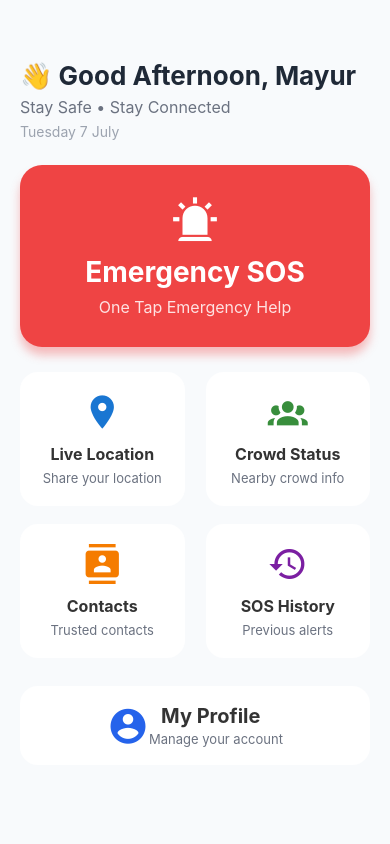
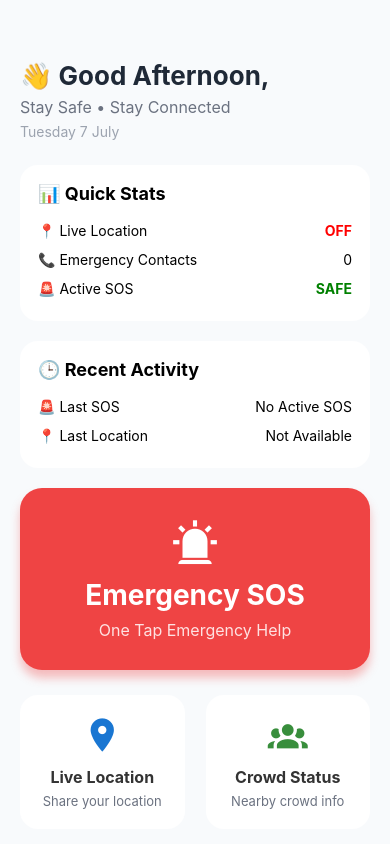
Before and after one commit to mayurwaychol264/CrowdSafetyApp, a React Native app: screen /Home in a window 390 px wide. Built offline with nearby package versions, Linux system fonts and the light colour scheme.

Commit message:
Implemented live dashboard with Firebase stats

```diff
--- a/screens/HomeScreen.js
+++ b/screens/HomeScreen.js
@@ -1,4 +1,5 @@
-import React, { useEffect, useState } from 'react';
+import { useFocusEffect } from '@react-navigation/native';
+import React, { useEffect, useState, useCallback } from 'react';
 
 import {
     View,
@@ -12,12 +13,25 @@ import {
     MaterialIcons,
     MaterialCommunityIcons,
 } from '@expo/vector-icons';
+import { auth, db } from '../firebase/config';
 
+import { doc, getDoc, query, where } from 'firebase/firestore';
+import {
+    collection,
+    getDocs,
+} from 'firebase/firestore';
 export default function HomeScreen({ navigation }) {
 
     const [greeting, setGreeting] = useState('');
     const [today, setToday] = useState('');
-
+    const [userName, setUserName] = useState('');
+    const [contactCount, setContactCount] = useState(0);
+    const [activeSOS, setActiveSOS] = useState(false);
+    const [hasActiveSOS, setHasActiveSOS] = useState
+        (false);
+    const [locationActive, setLocationActive] = useState(false);
+    const [lastSOS, setLastSOS] = useState("No Active SOS");
+    const [lastLocation, setLastLocation] = useState("Not Available");
     useEffect(() => {
         const hour = new Date().getHours();
 
@@ -36,7 +50,83 @@ export default function HomeScreen({ navigation }) {
         });
 
         setToday(date);
+
+        fetchUser();
+
     }, []);
+
+    const fetchUser = async () => {
+
+        const user = auth.currentUser;
+
+        if (!user) return;
+
+        const docSnap = await getDoc(
+            doc(db, "users", user.uid)
+        );
+
+        if (docSnap.exists()) {
+            setUserName(docSnap.data().name);
+        }
+
+    };
+
+
+
+    const fetchDashboardData = async () => {
+
+        const user = auth.currentUser;
+
+        if (!user) return;
+
+        // Emergency Contacts Count
+        const contactsSnapshot = await getDocs(
+            collection(
+                db,
+                "users",
+                user.uid,
+                "emergencyContacts"
+            )
+        );
+
+        setContactCount(contactsSnapshot.size);
+        const sosQuery = query(
+            collection(db, "activeSOS"),
+            where("userId", "==", user.uid)
+        );
+
+        const sosSnapshot = await getDocs(sosQuery);
+
+        setHasActiveSOS(!sosSnapshot.empty);
+
+        const locationDoc = await getDoc(
+            doc(db, "locations", user.uid)
+        );
+
+        setLocationActive(locationDoc.exists());
+
+        if (!sosSnapshot.empty) {
+            setLastSOS("SOS Active");
+        } else {
+            setLastSOS("No Active SOS");
+        }
+
+        if (locationDoc.exists()) {
+            setLastLocation("Available");
+        } else {
+            setLastLocation("Not Available");
+        }
+
+        console.log("Location Docs:", locationSnapshot.size);
+        console.log(locationSnapshot.empty);
+    };
+
+    useFocusEffect(
+        useCallback(() => {
+            fetchDashboardData();
+        }, [])
+    );
+
     return (
         <ScrollView
             style={styles.container}
@@ -44,10 +134,10 @@ export default function HomeScreen({ navigation }) {
         >
 
             <View style={styles.header}>
+
                 <Text style={styles.welcome}>
-                    👋 {greeting}, Mayur
+                    👋 {greeting}, {userName}
                 </Text>
-
                 <Text style={styles.subtitle}>
                     Stay Safe • Stay Connected
                 </Text>
@@ -57,6 +147,63 @@ export default function HomeScreen({ navigation }) {
                 </Text>
             </View>
 
+
+            <View style={styles.statsCard}>
+
+                <Text style={styles.statsTitle}>
+                    📊 Quick Stats
+                </Text>
+                <View style={styles.statRow}>
+                    <Text>📍 Live Location</Text>
+
+                    <Text
+                        style={{
+                            color: locationActive ? "green" : "red",
+                            fontWeight: "bold",
+                        }}
+                    >
+                        {locationActive ? "ACTIVE" : "OFF"}
+                    </Text>
+                </View>
+
+
+                <View style={styles.statRow}>
+                    <Text>📞 Emergency Contacts</Text>
+                    <Text>{contactCount}</Text>
+                </View>
+
+                <View style={styles.statRow}>
+                    <Text>🚨 Active SOS</Text>
+
+                    <Text
+                        style={{
+                            color: hasActiveSOS ? "red" : "green",
+                            fontWeight: "bold",
+                        }}
+                    >
+                        {hasActiveSOS ? "ACTIVE" : "SAFE"}
+                    </Text>
+                </View>
+
+
+
+            </View>
+            <View style={styles.activityCard}>
+
+                <Text style={styles.activityTitle}>
+                    🕒 Recent Activity
+                </Text>
+
+                <View style={styles.statRow}>
+                    <Text>🚨 Last SOS</Text>
+                    <Text>{lastSOS}</Text>
+                </View>
+
+                <View style={styles.statRow}>
+                    <Text>📍 Last Location</Text>
+                    <Text>{lastLocation}</Text>
+                </View>
+            </View>
             <TouchableOpacity
                 style={styles.sosCard}
                 onPress={() => navigation.navigate('SOS')}
@@ -187,6 +334,20 @@ const styles = StyleSheet.create({
         paddingTop: 40,
     },
 
+
+    activityCard: {
+        backgroundColor: "#fff",
+        borderRadius: 18,
+        padding: 18,
+        marginBottom: 20,
+        elevation: 4,
+    },
+
+    activityTitle: {
+        fontSize: 18,
+        fontWeight: "bold",
+        marginBottom: 12,
+    },
     header: {
         marginTop: 20,
         marginBottom: 25,
@@ -297,4 +458,24 @@ const styles = StyleSheet.create({
         color: '#6B7280',
         marginTop: 3,
     },
+
+    statsCard: {
+        backgroundColor: "#fff",
+        borderRadius: 18,
+        padding: 18,
+        marginBottom: 20,
+        elevation: 4,
+    },
+
+    statsTitle: {
+        fontSize: 18,
+        fontWeight: "bold",
+        marginBottom: 12,
+    },
+
+    statRow: {
+        flexDirection: "row",
+        justifyContent: "space-between",
+        marginVertical: 6,
+    },
 });
--- a/screens/LocationScreen.js
+++ b/screens/LocationScreen.js
@@ -48,6 +48,7 @@ export default function LocationScreen() {
                             await setDoc(
                                 doc(db, "locations", user.uid),
                                 {
+                                    userId: user.uid,
                                     latitude: newLocation.coords.latitude,
                                     longitude: newLocation.coords.longitude,
                                     updatedAt: serverTimestamp(),
```
